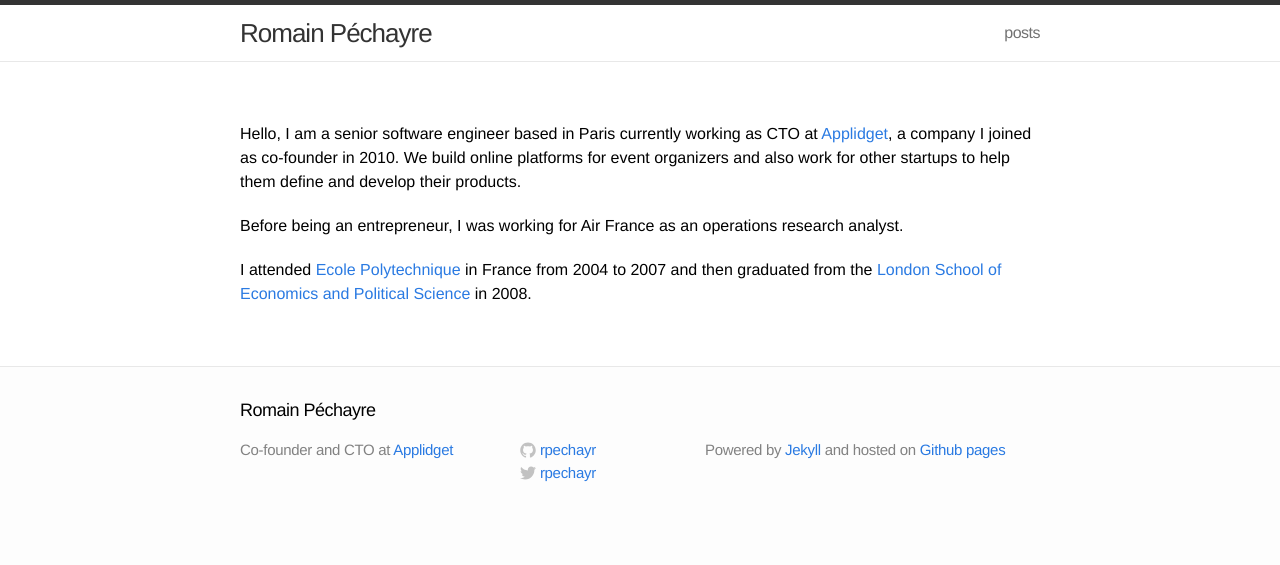
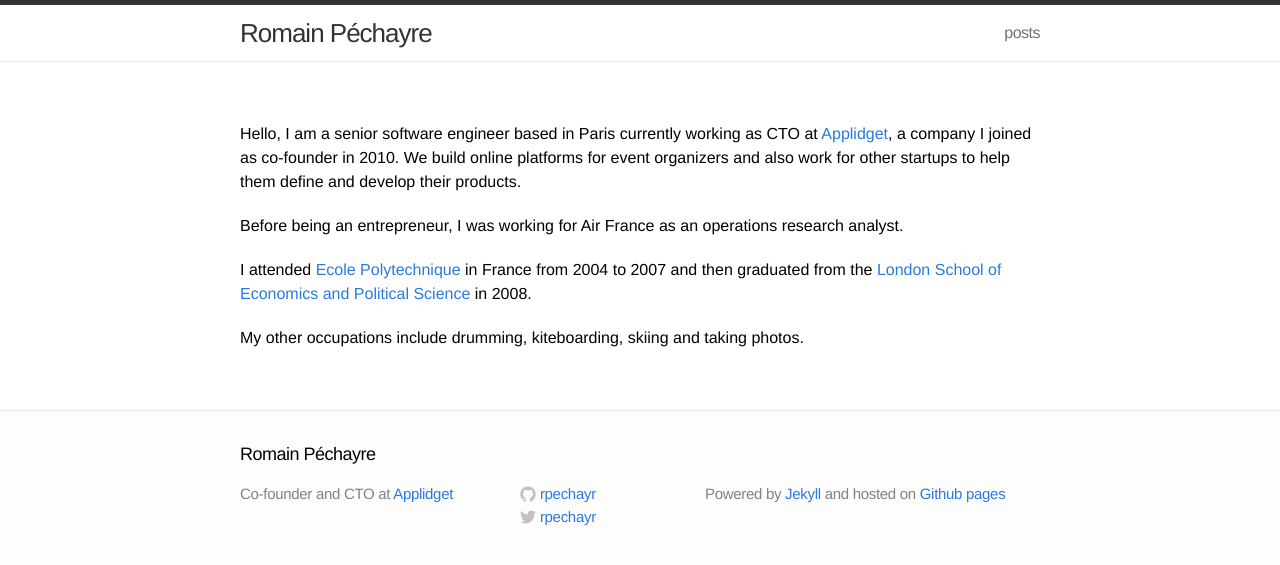
Before and after one commit to rpechayr/old-www, a Jekyll site: the page built from about.md, in a window 1280 px wide. Shown: the top 565 px of the page. Built offline with Jekyll 4.4.1, drawn with Linux system fonts in a browser that asks for light colours.

Commit message:
Update about

```diff
--- a/about.md
+++ b/about.md
@@ -9,3 +9,5 @@ Hello, I am a senior software engineer based in Paris currently working as CTO a
 Before being an entrepreneur, I was working for Air France as an operations research analyst.
 
 I attended  [Ecole Polytechnique](http://www.polytechnique.edu/) in France from 2004 to 2007 and then graduated from the [London School of Economics and Political Science](http://www.lse.ac.uk/home.aspx) in 2008.
+
+My other occupations include drumming, kiteboarding, skiing and taking photos.
```
